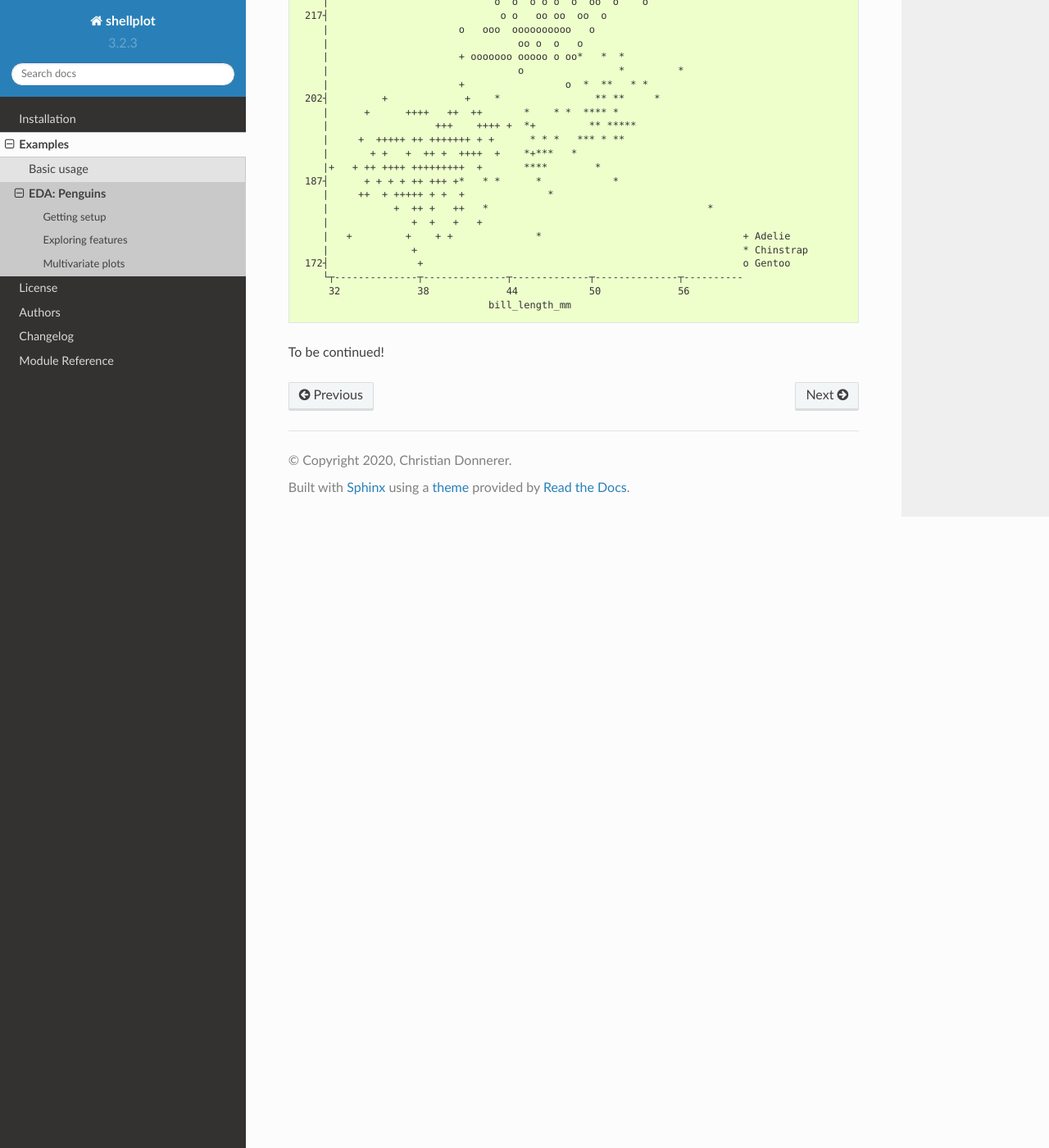
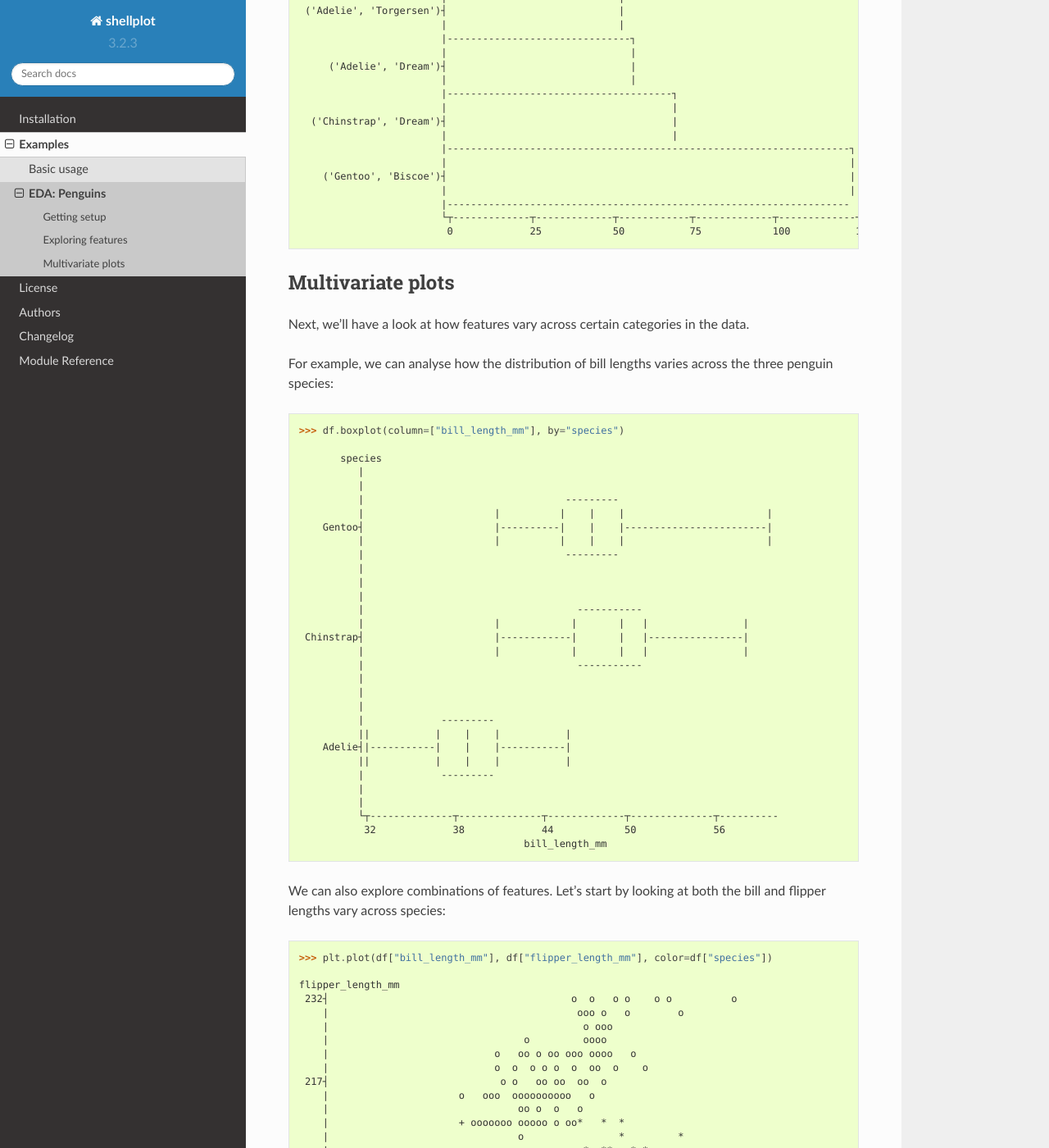
Before and after one commit to CDonnerer/shellplot, a Sphinx documentation site: the page built from docs/examples/penguins_eda.rst, in a window 1280 px wide and 1400 px high, scrolled down 2201 px. Shown: the whole window at 82% size. Built offline with Sphinx 7.4.7 and the Read the Docs theme 2.0.0, drawn with Linux system fonts in a browser that asks for light colours; some of the changed text lies outside the part shown.

Commit message:
added boxplots to docs

```diff
--- a/docs/examples/penguins_eda.rst
+++ b/docs/examples/penguins_eda.rst
@@ -70,6 +70,40 @@ plot the distribution of penguin body masses::
                                         body_mass_g
 
 
+Boxplots provide a nice way to visualize multiple distributions at once::
+
+
+        >>> df.boxplot(column=["bill_length_mm", "bill_depth_mm"])
+
+                       |
+                       |
+                       |     ---
+                       ||   | | |   |
+                       ||   | | |   |
+                       ||   | | |   |
+          bill_depth_mm┤|---| | |---|
+                       ||   | | |   |
+                       ||   | | |   |
+                       ||   | | |   |
+                       |     ---
+                       |
+                       |
+                       |
+                       |                                        ------------
+                       |                            |          |      |     |               |
+                       |                            |          |      |     |               |
+                       |                            |          |      |     |               |
+         bill_length_mm┤                            |----------|      |     |---------------|
+                       |                            |          |      |     |               |
+                       |                            |          |      |     |               |
+                       |                            |          |      |     |               |
+                       |                                        ------------
+                       |
+                       |
+                       └┬------------┬------------┬-------------┬------------┬------------┬---
+                        13           22           31            40           49           58
+
+
 For categorical features, bar plots can be useful. We can check which penguin
 species are found on which islands in the data::
 
@@ -105,8 +139,48 @@ species are found on which islands in the data::
 Multivariate plots
 ------------------------------
 
+Next, we'll have a look at how features vary across certain categories in the
+data.
 
-Let's start by looking at bill and flipper lengths vary across species::
+For example, we can analyse how the distribution of bill lengths varies across
+the three penguin species::
+
+
+        >>> df.boxplot(column=["bill_length_mm"], by="species")
+
+               species
+                  |
+                  |
+                  |                                  ---------
+                  |                      |          |    |    |                        |
+            Gentoo┤                      |----------|    |    |------------------------|
+                  |                      |          |    |    |                        |
+                  |                                  ---------
+                  |
+                  |
+                  |
+                  |                                    -----------
+                  |                      |            |       |   |                |
+         Chinstrap┤                      |------------|       |   |----------------|
+                  |                      |            |       |   |                |
+                  |                                    -----------
+                  |
+                  |
+                  |
+                  |             ---------
+                  ||           |    |    |           |
+            Adelie┤|-----------|    |    |-----------|
+                  ||           |    |    |           |
+                  |             ---------
+                  |
+                  |
+                  └┬--------------┬--------------┬-------------┬--------------┬----------
+                   32             38             44            50             56
+                                              bill_length_mm
+
+
+We can also explore combinations of features. Let's start by looking at both the
+bill and flipper lengths vary across species::
 
 
         >>> plt.plot(df["bill_length_mm"], df["flipper_length_mm"], color=df["species"])
```
Also changed, not shown: docs/examples/basic_usage.rst (+42 -3 lines), 1 other file.
